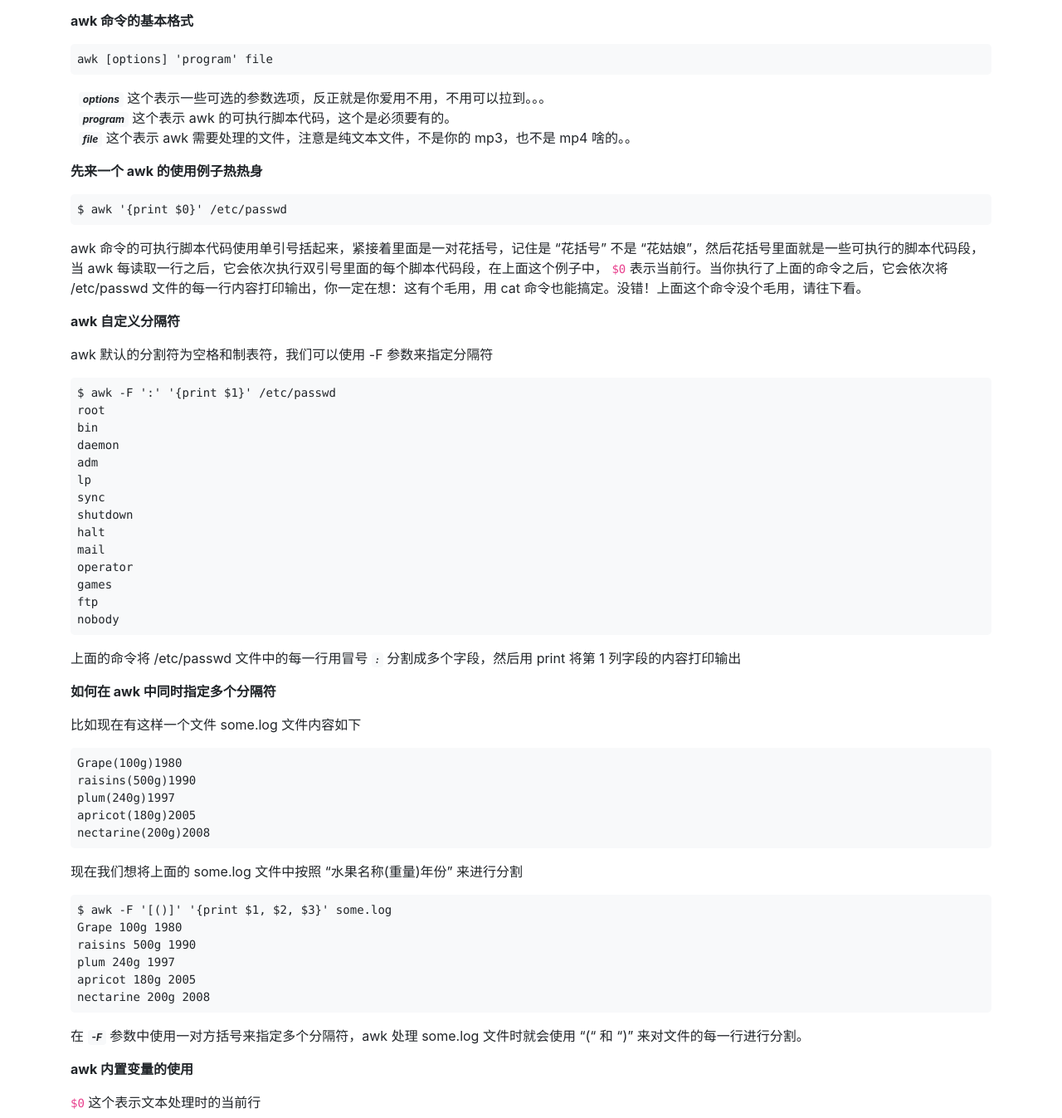
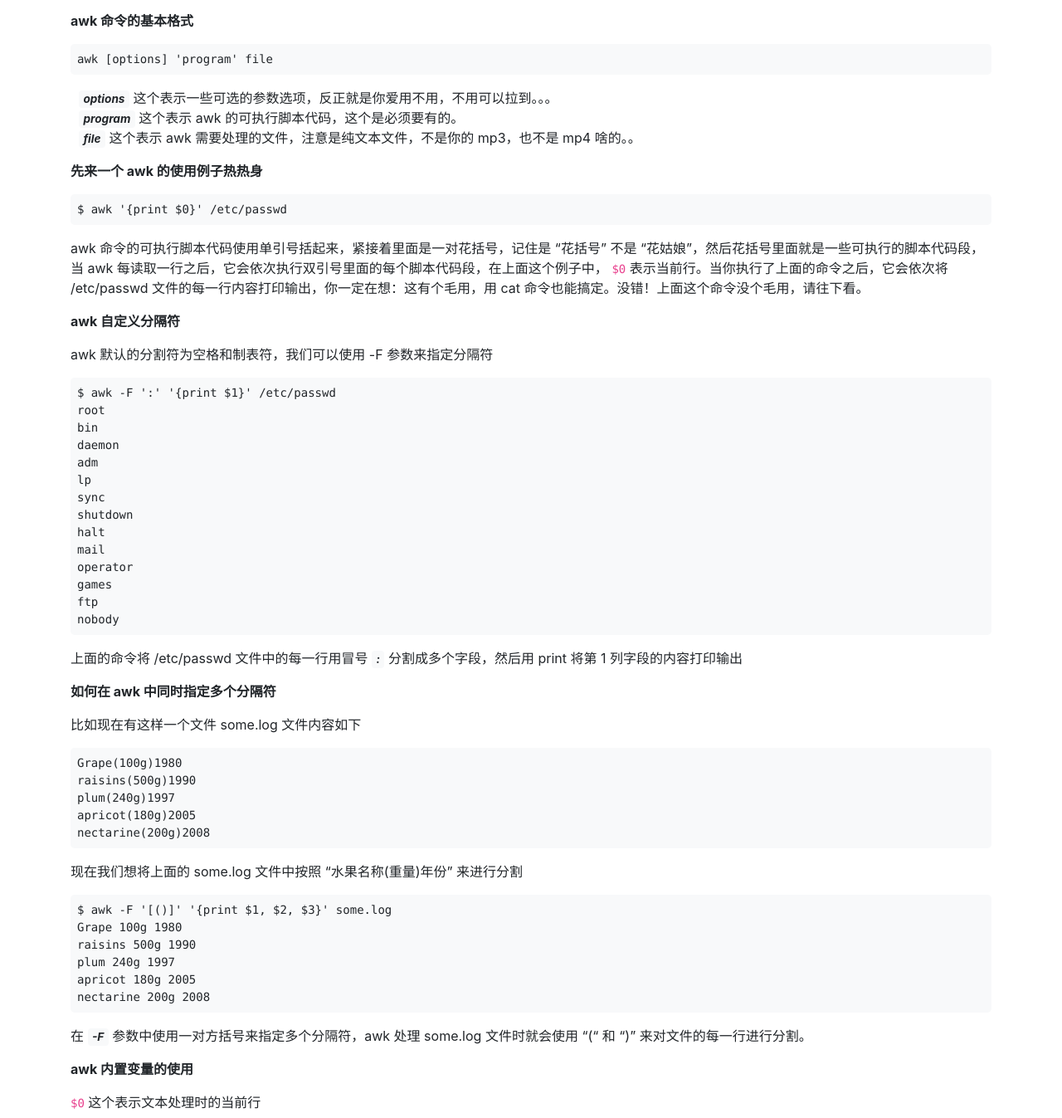
Before and after one commit to ehsud/blog, a Jekyll site: the page built from linux/awk-command.md, in a window 1280 px wide. Shown: the part 373-1720 px from the top of the page at 83% size. Built offline with Jekyll 4.4.1, drawn with Linux system fonts in a browser that asks for light colours.

Commit message:
updated some files

```diff
--- a/assets/css/style.css
+++ b/assets/css/style.css
@@ -32,12 +32,12 @@ li {
     white-space: nowrap;
 }
 
-em {
+em, code[class="highlighter-rouge"] {
     color: #212529;
     display: inline-block;
     padding: .25em .4em;
     background-color: #f8f9fa;
-    font-size: 75%;
+    font-size: 85%;
     font-weight: 700;
     line-height: 1;
     text-align: center;
```
